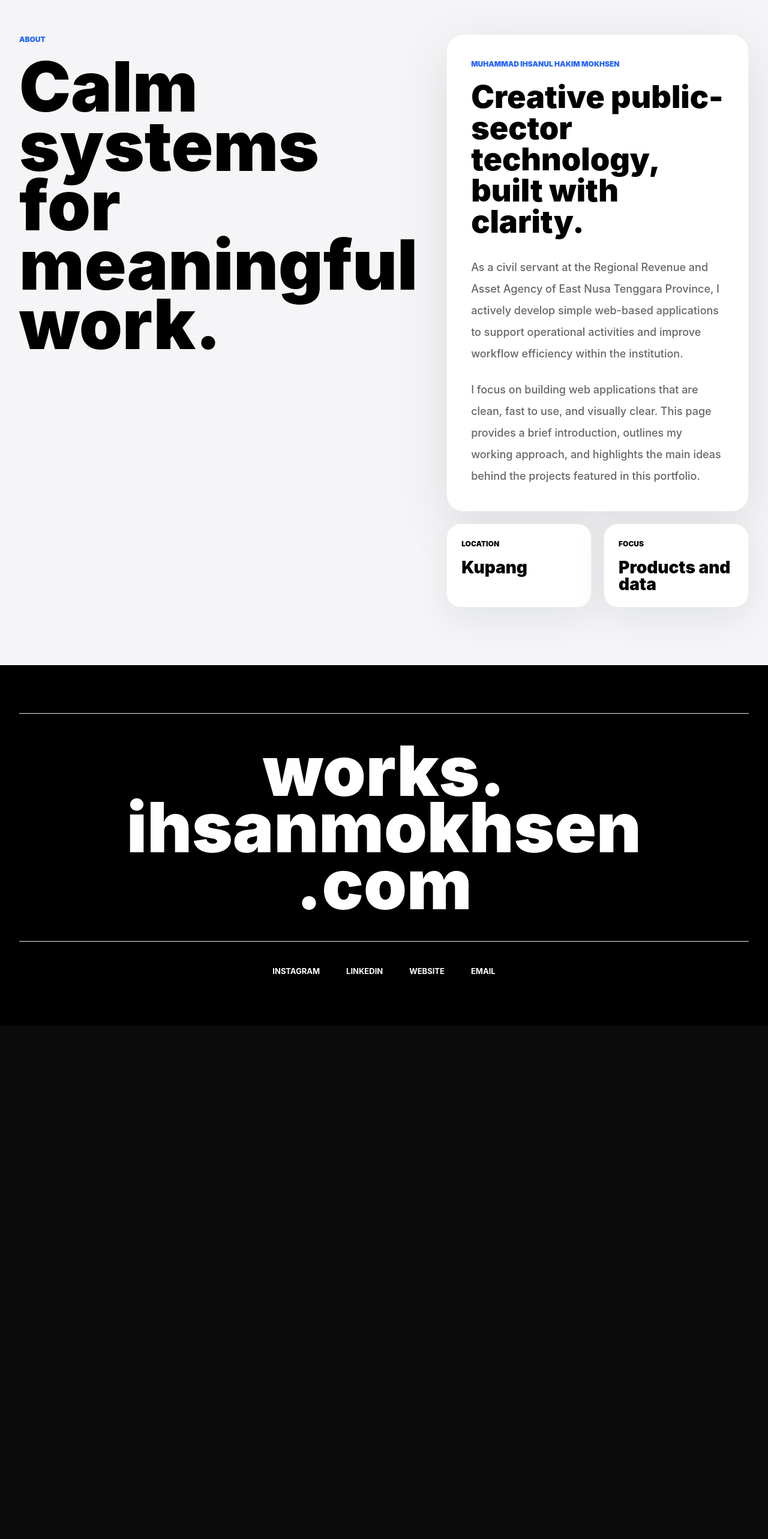
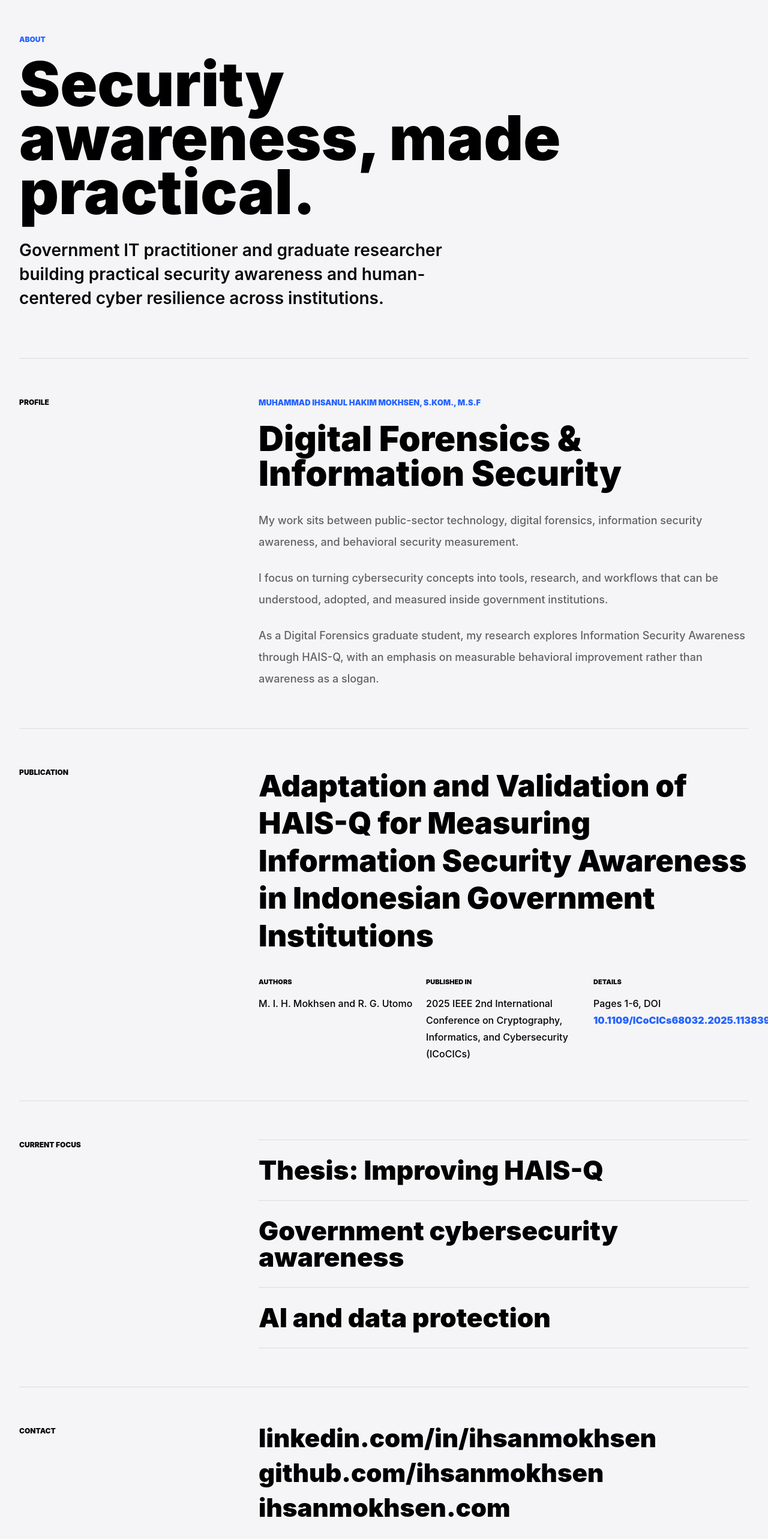
Before and after one commit to ihsanmokhsen/alhakimi, a Next.js app: page /about in a window 1280 px wide. Shown: the part 120-2686 px from the top of the page at 60% size. Before the commit the page ends 1830 px from the top, so only its background shows below. Built offline with nearby package versions, Linux system fonts and the light colour scheme.

Commit message:
Refine about and works search

```diff
--- a/app/about/page.tsx
+++ b/app/about/page.tsx
@@ -1,46 +1,133 @@
 import { MaknaFooter, MaknaHeader } from "@/components/portfolio/makna-shell";
+
+const focusItems = [
+  "Thesis: Improving HAIS-Q",
+  "Government cybersecurity awareness",
+  "AI and data protection"
+];
+
+const contactLinks = [
+  { href: "https://www.linkedin.com/in/ihsanmokhsen/", label: "linkedin.com/in/ihsanmokhsen" },
+  { href: "https://github.com/ihsanmokhsen", label: "github.com/ihsanmokhsen" },
+  { href: "https://www.ihsanmokhsen.com/", label: "ihsanmokhsen.com" }
+] as const;
 
 export default function AboutPage() {
   return (
     <main className="min-h-screen overflow-x-hidden bg-[#f5f5f7] text-[#08080a] [color-scheme:light]">
       <MaknaHeader active="about" />
 
-      <section className="mx-auto grid w-full max-w-7xl gap-12 px-4 pb-24 pt-16 sm:px-6 sm:pt-24 lg:grid-cols-[0.95fr_1.05fr] lg:px-8">
-        <div>
-          <p className="text-[12px] font-black uppercase text-[#2563ff]">About</p>
-          <h1 className="mt-5 text-[clamp(3.9rem,9vw,8rem)] font-black leading-[0.86] tracking-normal text-black">
-            Calm systems for meaningful work.
+      <section className="mx-auto w-full max-w-7xl px-4 pb-24 pt-14 sm:px-6 sm:pt-24 lg:px-8">
+        <div className="border-b border-black/10 pb-12 sm:pb-16 lg:pb-20">
+          <p className="text-[12px] font-black uppercase tracking-normal text-[#2563ff]">About</p>
+          <h1 className="mt-5 max-w-5xl text-[clamp(3.15rem,8vw,7.5rem)] font-black leading-[0.88] tracking-normal text-black">
+            Security awareness, made practical.
           </h1>
+          <p className="mt-8 max-w-3xl text-[20px] font-semibold leading-8 text-black/54 sm:text-[28px] sm:leading-10">
+            Government IT practitioner and graduate researcher building practical security awareness and
+            human-centered cyber resilience across institutions.
+          </p>
         </div>
 
-        <div className="space-y-5">
-          <section className="rounded-[28px] border border-black/[0.06] bg-white p-6 shadow-[0_24px_90px_rgba(18,22,34,0.10)] sm:p-8 lg:p-10">
-            <p className="text-[12px] font-black uppercase text-[#2563ff]">Muhammad Ihsanul Hakim Mokhsen</p>
-            <h2 className="mt-5 text-[34px] font-black leading-none tracking-normal text-black sm:text-[52px]">
-              Creative public-sector technology, built with clarity.
-            </h2>
-            <div className="mt-8 space-y-6 text-[16px] font-medium leading-8 text-black/60 sm:text-[18px] sm:leading-9">
-              <p>
-                As a civil servant at the Regional Revenue and Asset Agency of East Nusa Tenggara Province, I actively
-                develop simple web-based applications to support operational activities and improve workflow efficiency
-                within the institution.
+        <div className="divide-y divide-black/10">
+          <section className="grid gap-8 py-12 sm:py-16 lg:grid-cols-[0.42fr_1fr] lg:gap-14">
+            <div>
+              <p className="text-[12px] font-black uppercase tracking-normal text-black/36">Profile</p>
+            </div>
+            <div>
+              <p className="text-[13px] font-black uppercase tracking-normal text-[#2563ff]">
+                Muhammad Ihsanul Hakim Mokhsen, S.Kom., M.S.F
               </p>
-              <p>
-                I focus on building web applications that are clean, fast to use, and visually clear. This page provides
-                a brief introduction, outlines my working approach, and highlights the main ideas behind the projects
-                featured in this portfolio.
-              </p>
+              <h2 className="mt-5 max-w-4xl text-[34px] font-black leading-none tracking-normal text-black sm:text-[58px]">
+                Digital Forensics &amp; Information Security
+              </h2>
+              <div className="mt-8 max-w-4xl space-y-6 text-[16px] font-medium leading-8 text-black/60 sm:text-[18px] sm:leading-9">
+                <p>
+                  My work sits between public-sector technology, digital forensics, information security awareness, and
+                  behavioral security measurement.
+                </p>
+                <p>
+                  I focus on turning cybersecurity concepts into tools, research, and workflows that can be understood,
+                  adopted, and measured inside government institutions.
+                </p>
+                <p>
+                  As a Digital Forensics graduate student, my research explores Information Security Awareness through
+                  HAIS-Q, with an emphasis on measurable behavioral improvement rather than awareness as a slogan.
+                </p>
+              </div>
             </div>
           </section>
 
-          <section className="grid gap-5 sm:grid-cols-2">
-            <div className="rounded-[24px] border border-black/[0.06] bg-white p-6 shadow-[0_18px_60px_rgba(18,22,34,0.08)]">
-              <p className="text-[12px] font-black uppercase text-black/36">Location</p>
-              <p className="mt-4 text-[28px] font-black leading-none text-black">Kupang</p>
+          <section className="grid gap-8 py-12 sm:py-16 lg:grid-cols-[0.42fr_1fr] lg:gap-14">
+            <div>
+              <p className="text-[12px] font-black uppercase tracking-normal text-black/36">Publication</p>
             </div>
-            <div className="rounded-[24px] border border-black/[0.06] bg-white p-6 shadow-[0_18px_60px_rgba(18,22,34,0.08)]">
-              <p className="text-[12px] font-black uppercase text-black/36">Focus</p>
-              <p className="mt-4 text-[28px] font-black leading-none text-black">Products and data</p>
+            <div>
+              <h3 className="max-w-4xl text-[30px] font-black leading-tight text-black sm:text-[50px]">
+                Adaptation and Validation of HAIS-Q for Measuring Information Security Awareness in Indonesian
+                Government Institutions
+              </h3>
+              <div className="mt-8 grid gap-5 text-[15px] font-medium leading-7 text-black/58 sm:text-[16px] lg:grid-cols-3">
+                <p>
+                  <span className="block text-[11px] font-black uppercase text-black/32">Authors</span>
+                  <span className="mt-2 block text-black">M. I. H. Mokhsen and R. G. Utomo</span>
+                </p>
+                <p>
+                  <span className="block text-[11px] font-black uppercase text-black/32">Published in</span>
+                  <span className="mt-2 block text-black">
+                    2025 IEEE 2nd International Conference on Cryptography, Informatics, and Cybersecurity (ICoCICs)
+                  </span>
+                </p>
+                <p>
+                  <span className="block text-[11px] font-black uppercase text-black/32">Details</span>
+                  <span className="mt-2 block text-black">
+                    Pages 1-6, DOI{" "}
+                    <a
+                      className="font-black text-[#2563ff] transition hover:text-black"
+                      href="https://doi.org/10.1109/ICoCICs68032.2025.11383985"
+                      rel="noreferrer"
+                      target="_blank"
+                    >
+                      10.1109/ICoCICs68032.2025.11383985
+                    </a>
+                  </span>
+                </p>
+              </div>
+            </div>
+          </section>
+
+          <section className="grid gap-8 py-12 sm:py-16 lg:grid-cols-[0.42fr_1fr] lg:gap-14">
+            <div>
+              <p className="text-[12px] font-black uppercase tracking-normal text-black/36">Current focus</p>
+            </div>
+            <div className="divide-y divide-black/10 border-y border-black/10">
+              {focusItems.map((item) => (
+                <p
+                  className="py-5 text-[28px] font-black leading-none text-black sm:py-7 sm:text-[44px]"
+                  key={item}
+                >
+                  {item}
+                </p>
+              ))}
+            </div>
+          </section>
+
+          <section className="grid gap-8 py-12 sm:py-16 lg:grid-cols-[0.42fr_1fr] lg:gap-14">
+            <div>
+              <p className="text-[12px] font-black uppercase tracking-normal text-black/36">Contact</p>
+            </div>
+            <div className="flex flex-col gap-4 text-[26px] font-black leading-none text-black sm:text-[42px]">
+              {contactLinks.map((item) => (
+                <a
+                  className="w-fit transition hover:text-[#2563ff]"
+                  href={item.href}
+                  key={item.href}
+                  rel="noreferrer"
+                  target="_blank"
+                >
+                  {item.label}
+                </a>
+              ))}
             </div>
           </section>
         </div>
```
Also changed, not shown: components/portfolio/portfolio-grid.tsx (+7 -50 lines).
